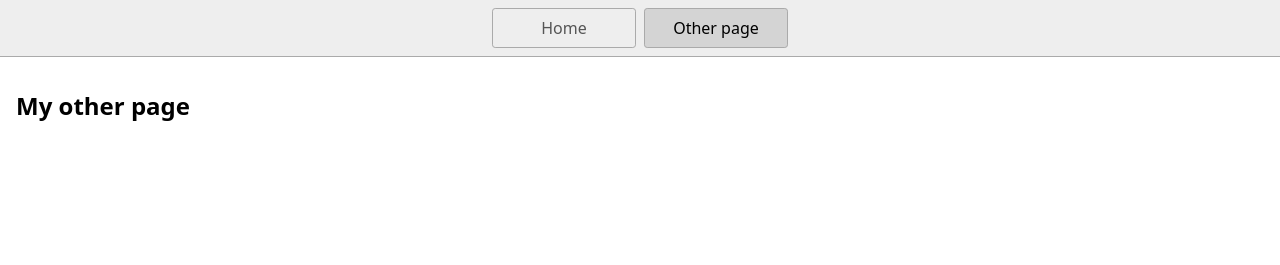
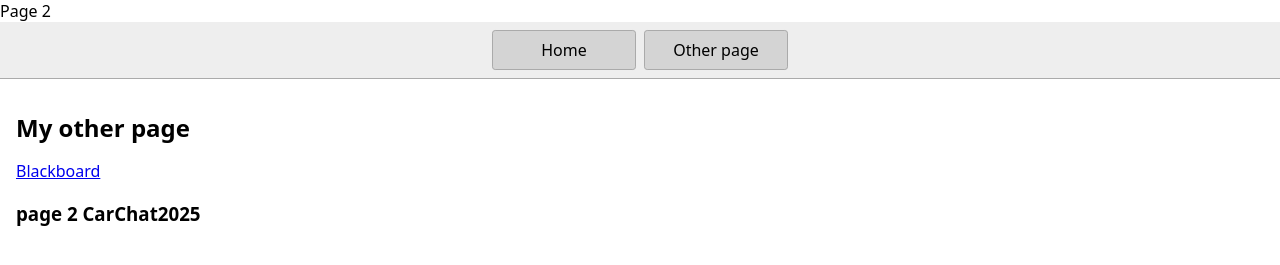
Before and after one commit to yclark02-blip/CPS-School-work, a website: page page2.html in a window 1280 px wide. Drawn offline with Linux system fonts and the light colour scheme.

Commit message:
New save carchat

```diff
--- a/page2.html
+++ b/page2.html
@@ -1,6 +1,8 @@
 <!DOCTYPE html>
 <html lang="en">
   <head>
+    <title>CarChat 2025</title>
+    <meta name="description"> Page 2
     <title>Other page</title>
     <meta charset="UTF-8" />
     <meta name="viewport" content="width=device-width" />
@@ -9,11 +11,13 @@
   </head>
   <body>
     <nav>
-      <a href="/">Home</a>
-      <a href="/page2.html" aria-current="page">Other page</a>
+      <a href="index.html" aria-current="page">Home</a>
+      <a href="page2.html" aria-current="page">Other page</a>
     </nav>
     <main>
       <h1>My other page</h1>
+      <a href= "https://blackboard.northshore.edu/ultra/courses/_189794_1/cl/outline" aria-current="page">Blackboard</a>
+      <h3>page 2 CarChat2025</h3>
     </main>
   </body>
 </html>
```
Also changed, not shown: index.html (+4 -1 lines).
